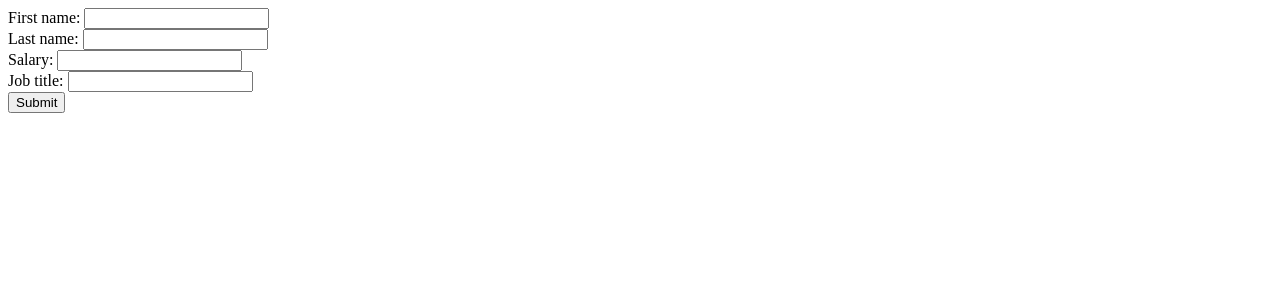
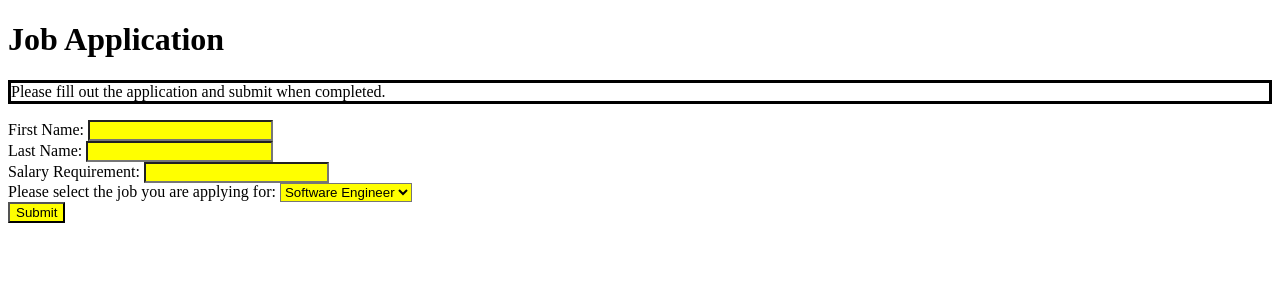
Before and after one commit to k-hub/skills-flask, a Flask app: page /application-form in a window 1280 px wide. Shown: the top 300 px of the page. Run offline with Flask 2, Linux system fonts and the light colour scheme.

Commit message:
Modified application-form.html, styles.css, and application.py so that form is styled and method changed to POST.

```diff
--- a/application.py
+++ b/application.py
@@ -17,14 +17,14 @@ def application_form():
     return render_template("application-form.html")
 
 
-@app.route("/application")
+@app.route("/application", methods=["POST"])
 def response():
     """Return a response to acknowledge submitted form."""
 
-    first_name = request.args.get("firstname")
-    last_name = request.args.get("lastname")
-    salary = request.args.get("salary")
-    job_title = request.args.get("jobtitle")
+    first_name = request.form.get("field-firstname")
+    last_name = request.form.get("field-lastname")
+    salary = request.form.get("field-salary")
+    job_title = request.form.get("select-job")
 
     return render_template("application-response.html",
                             firstname=first_name,
--- a/static/styles.css
+++ b/static/styles.css
@@ -1 +1,18 @@
-/* Your styles can go here. */
+/* Background color of form input boxes */
+input {
+    background-color: yellow;
+}
+
+/* Background color of dropdown menu */
+select {
+    background-color: yellow;
+}
+
+/* Bold text in last name field*/
+#lastname {
+    font-weight: bold;
+}
+
+.instructions {
+    border: solid;
+}
--- a/templates/application-form.html
+++ b/templates/application-form.html
@@ -3,15 +3,28 @@
 {% block title %}Application Form{% endblock %}
 
 {% block content %}
-    <form action="/application">
-        First name:
-        <input type="text" name="firstname"><br>
-        Last name:
-        <input type="text" name="lastname"><br>
-        Salary:
-        <input type="text" name="salary"><br>
-        Job title:
-        <input type="text" name="jobtitle"><br>
+    <h1>Job Application</h1>
+
+    <p class="instructions">Please fill out the application and submit when completed.</p>
+
+    <form action="/application" method="POST">
+        <label for="firstname">First Name: </label>
+        <input id="firstname" type="text" name="field-firstname"><br>
+
+        <label for="lastname">Last Name: </label>
+        <input id="lastname" type="text" name="field-lastname"><br>
+
+        <label for="salary">Salary Requirement: </label>
+        <input id="salary" type="text" name="field-salary"><br>
+
+        <label for="job-title">Please select the job you are applying for:
+        </label>
+        <select id="job-title" name="select-job">
+            <option value="Software Engieer">Software Engineer</option>
+            <option value="QA Engineer">QA Engineer</option>
+            <option value="Product Manager">Product Manager</option>
+        </select><br>
+
         <input type="submit">
     </form>
 {% endblock %}
--- a/templates/application-response.html
+++ b/templates/application-response.html
@@ -1,6 +1,6 @@
 {% extends "base.html" %}
 
-{% block title %}Application Response{% endblock %}
+{% block title %}Submission Acknowledgment{% endblock %}
 
 {% block content %}
     Thank you, {{ firstname }} {{ lastname }}, for applying to be a {{ jobtitle }}. Your minimum salary requirement is {{ salary }} dollars.
--- a/templates/base.html
+++ b/templates/base.html
@@ -2,6 +2,7 @@
 <html>
 <head>
     <title>{% block title %}YOUR TITLE{% endblock %}</title>
+    <link rel="stylesheet" href="/static/styles.css">
 </head>
 <body>
     {% block content %}BODY CONTENT GOES HERE{% endblock %}
```
